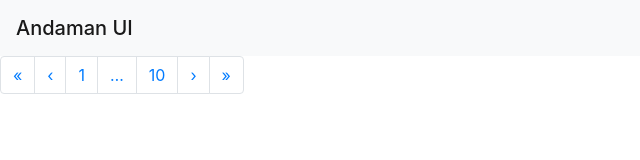
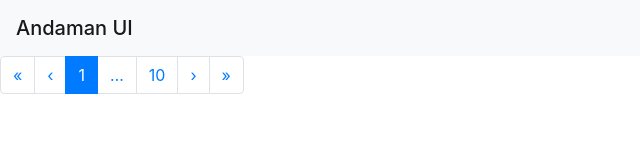
Before and after one commit to matsuo7y/andaman-ui, a React (Create React App) app: page /trade-runs in a window 1280 px wide. Shown: the top 160 px of the page, without its empty margins (0-640 px from the left). Built offline with nearby package versions, Linux system fonts and the light colour scheme.

Commit message:
update paginator

```diff
--- a/src/component/Paginator.tsx
+++ b/src/component/Paginator.tsx
@@ -6,8 +6,8 @@
 
 const Paginator = (props: PaginatorProps) => {
   const overflow = props.all % props.count === 0 ? 0 : 1
-  const numPages = props.all / props.count + overflow
-  const currentPage = props.offset / props.count + 1
+  const numPages = Math.floor(props.all / props.count) + overflow
+  const currentPage = Math.floor(props.offset / props.count) + 1
 
   const first = numPages > 0 && currentPage !== 1 ? <Pagination.Item>1</Pagination.Item> : null
   const last = numPages > 1 && currentPage !== numPages ? <Pagination.Item>{numPages}</Pagination.Item> : null
@@ -17,7 +17,7 @@
   const condForNextEllipsis = numPages > 2 && currentPage < numPages - 1
 
   const prevEllipsis = condForPrevEllipsis ? <Pagination.Ellipsis /> : null
-  const current = condForCurrent ? <Pagination.Item>{currentPage}</Pagination.Item> : null
+  const current = condForCurrent ? <Pagination.Item active>{currentPage}</Pagination.Item> : null
   const nextEllipsis = condForNextEllipsis ? <Pagination.Ellipsis /> : null
 
   return (
```
Also changed, not shown: 1 other file (tests, documents, lock files or other folders).
